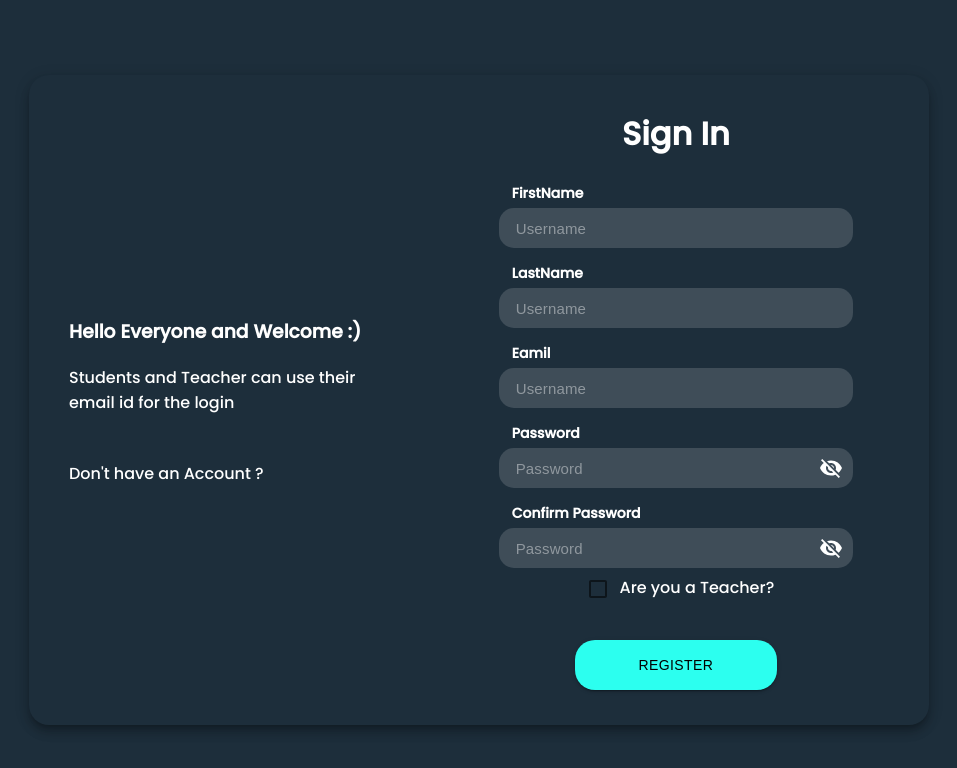
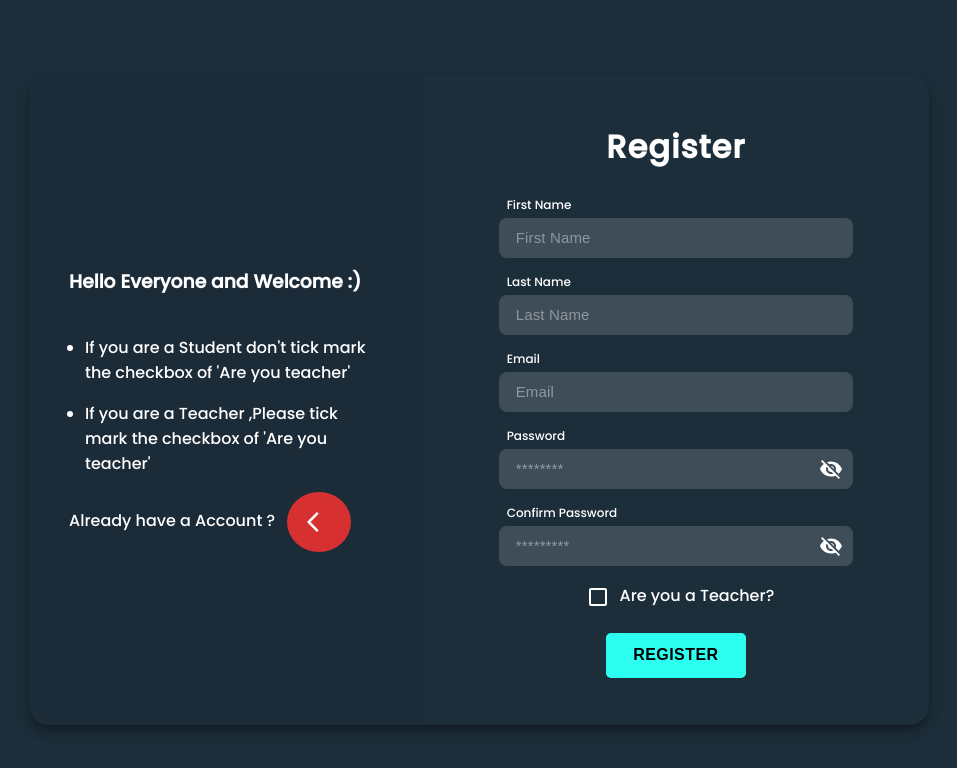
Before and after one commit to ATOM03/MidTermEvalution, a React (Create React App) app: page /register in a window 1280 px wide. Shown: the top 768 px of the page, without its empty margins (161-1118 px from the left). Built offline with nearby package versions, Linux system fonts and the light colour scheme; a web font is replaced by a local one.

Commit message:
Project completed

```diff
--- a/src/Components/FormCreation/Login/Login.js
+++ b/src/Components/FormCreation/Login/Login.js
@@ -282,7 +282,7 @@ function Login(props) {
                   <h3>Email</h3>
                   <div className={inClassStyle.search}>
                     <InputBase
-                      placeholder="Username"
+                      placeholder="Email"
                       classes={{
                         root: inClassStyle.rootInput,
                         input: inClassStyle.input,
--- a/src/Components/FormCreation/register/Register.js
+++ b/src/Components/FormCreation/register/Register.js
@@ -7,10 +7,17 @@ import {
   makeStyles,
   fade,
   Checkbox,
+  Snackbar,
 } from "@material-ui/core";
+import MuiAlert from "@material-ui/lab/Alert";
 import { Visibility, VisibilityOff } from "@material-ui/icons";
+import ArrowBackIosIcon from "@material-ui/icons/ArrowBackIos";
 import axios from "axios";
 import "./Register.scss";
+
+function Alert(props) {
+  return <MuiAlert elevation={6} variant="filled" {...props} />;
+}
 
 const useStyle = makeStyles((theme) => ({
   loginButton: {
@@ -70,8 +77,9 @@ const useStyle = makeStyles((theme) => ({
     // alignItems: "center",
     marginTop: "15px",
     "& h3": {
-      margin: "0 0 4px 13px",
-      fontSize: "14px",
+      margin: "0 0 4px 8px",
+      fontSize: "12px",
+      fontWeight: "400",
     },
   },
   root: {
@@ -86,48 +94,20 @@ const useStyle = makeStyles((theme) => ({
     fontFamily: "poppins",
   },
   LoginButton: {
-    marginTop: "30px",
+    marginTop: "15px",
     width: "40%",
     display: "flex",
     justifyContent: "center",
   },
   loginbuttonStyle: {
-    width: "100%",
-    height: "50px",
+    width: "140px",
+    height: "45px",
     padding: "6px 16px",
     backgroundColor: " #2CFFEF",
     color: "black",
-    borderRadius: "20px",
-    fontFamily: "arial",
-  },
-  orFooter: {
-    display: "flex",
-    flexBasis: "100%",
-    alignItems: "center",
-    color: "white",
-    margin: "40px 0 30px 0",
-    width: "100%",
-    "&::before,&::after": {
-      content: "''",
-      flexGrow: "1",
-      background: "grey",
-      height: "1px",
-      fontSize: "0px",
-      lineHeight: "1px",
-      margin: "0px 8px",
-    },
-  },
-  RegImg: {
-    display: "flex",
-    justifyContent: "flex-end",
-    width: "100%",
-    height: "89%",
-    marginTop: "35px",
-    "& img": {
-      width: "80%",
-      height: "79%",
-      marginLeft: "50px",
-    },
+    borderRadius: "8px",
+    fontFamily: "Poppins",
+    fontWeight: "600",
   },
   Flexbox: {
     width: "100%",
@@ -162,13 +142,14 @@ const useStyle = makeStyles((theme) => ({
       display: "flex",
       justifyContent: "center",
       margin: "20px 0 10px 0",
+      letterSpacing: "1px",
     },
   },
   search: {
     // width: "50%",
     height: "40px",
     display: "flex",
-    borderRadius: "15px",
+    borderRadius: "8px",
     backgroundColor: fade(theme.palette.common.white, 0.15),
     "&:hover": {
       backgroundColor: fade(theme.palette.common.white, 0.25),
@@ -185,6 +166,8 @@ const useStyle = makeStyles((theme) => ({
 
 function Register(props) {
   const inClassStyle = useStyle();
+  const [open, setOpen] = useState(false);
+  const [message, setMessage] = useState("");
   const [firstName, setFirstName] = useState("");
   const [lastName, setLastName] = useState("");
   const [email, setEmail] = useState("");
@@ -195,6 +178,22 @@ function Register(props) {
   const [passwordVisible, setPasswordVisible] = useState(false);
   const [confirmPasswordVisible, setConfirmPasswordVisible] = useState(false);
   const getData = () => {
+    if (firstName === "") {
+      setOpen(true);
+      setMessage("Enter The First Name");
+    } else if (lastName === "") {
+      setOpen(true);
+      setMessage("Enter The Last Name");
+    } else if (email === "") {
+      setOpen(true);
+      setMessage("Enter The Email");
+    } else if (password === "") {
+      setOpen(true);
+      setMessage("Enter The First Name");
+    } else if (confirmPassword === "") {
+      setOpen(true);
+      setMessage("Enter The First Name");
+    } else {
       axios
         .post("http://localhost:8000/register", {
           firstName,
@@ -205,8 +204,18 @@ function Register(props) {
           isTeacher,
         })
         .then((res) => {
+          console.log(res);
+          if (res.data.payload) {
             setStatus(res.data.payload.success);
+          } else {
+            setOpen(true);
+            setMessage(res.data.message);
+          }
+        })
+        .catch((error) => {
+          console.log(error);
         });
+    }
   };
   const texttopassword = (id) => {
     var x = document.getElementById(id);
@@ -225,33 +234,40 @@ function Register(props) {
               <div className="innerRegisterFormText">
                 <div style={{ padding: "0 40px" }}>
                   <h3>Hello Everyone and Welcome :)</h3>
+                  <ul style={{ padding: "5px 0 0 16px" }}>
+                    <li>
                       <p>
-                    Students and Teacher can use their email id for the login
+                        If you are a Student don't tick mark the checkbox of
+                        'Are you teacher'
                       </p>
+                    </li>
+                    <li>
+                      <p>
+                        If you are a Teacher ,Please tick mark the checkbox of
+                        'Are you teacher'
+                      </p>
+                    </li>
+                  </ul>
 
-                  <div
-                    className="SignUP"
-                    style={{
-                      flexDirection: "row",
-                      width: "85%",
-                      justifyContent: "space-between",
-                    }}
-                  >
+                  <div className="LogIN">
                     {" "}
-                    <p>Don't have an Account ?</p>
-                    <Link to="/register">
-                      <Button> {/* <ArrowForwardIosIcon /> */}</Button>
+                    <p>Already have a Account ?</p>
+                    <Link to="/">
+                      <Button>
+                        {" "}
+                        <ArrowBackIosIcon />
+                      </Button>
                     </Link>
                   </div>
                 </div>
               </div>
-              <form className={inClassStyle.loginForm}>
-                <h1>Sign In</h1>
+              <form className={inClassStyle.loginForm} id="registerForm">
+                <h1>Register</h1>
                 <div className={inClassStyle.inputFlexColumn}>
-                  <h3>FirstName</h3>
+                  <h3>First Name</h3>
                   <div className={inClassStyle.search}>
                     <InputBase
-                      placeholder="Username"
+                      placeholder="First Name"
                       classes={{
                         root: inClassStyle.rootInput,
                         input: inClassStyle.input,
@@ -265,10 +281,10 @@ function Register(props) {
                   </div>
                 </div>
                 <div className={inClassStyle.inputFlexColumn}>
-                  <h3>LastName</h3>
+                  <h3>Last Name</h3>
                   <div className={inClassStyle.search}>
                     <InputBase
-                      placeholder="Username"
+                      placeholder="Last Name"
                       classes={{
                         root: inClassStyle.rootInput,
                         input: inClassStyle.input,
@@ -282,10 +298,10 @@ function Register(props) {
                   </div>
                 </div>
                 <div className={inClassStyle.inputFlexColumn}>
-                  <h3>Eamil</h3>
+                  <h3>Email</h3>
                   <div className={inClassStyle.search}>
                     <InputBase
-                      placeholder="Username"
+                      placeholder="Email"
                       classes={{
                         root: inClassStyle.rootInput,
                         input: inClassStyle.input,
@@ -303,7 +319,7 @@ function Register(props) {
                   <div className={inClassStyle.search}>
                     <InputBase
                       id="registerPassword"
-                      placeholder="Password"
+                      placeholder="********"
                       classes={{
                         root: inClassStyle.rootInput,
                         input: inClassStyle.input,
@@ -345,7 +361,7 @@ function Register(props) {
                   <div className={inClassStyle.search}>
                     <InputBase
                       id="registerConfirmPassword"
-                      placeholder="Password"
+                      placeholder="*********"
                       classes={{
                         root: inClassStyle.rootInput,
                         input: inClassStyle.input,
@@ -382,21 +398,20 @@ function Register(props) {
                     )}
                   </div>
                 </div>
-                <div>
+                <div className="teacherCheckbox">
                   <Checkbox
                     checked={isTeacher}
                     onChange={() => setIsTeacher((prev) => !prev)}
-                    color="primary"
                     inputProps={{ "aria-label": "primary checkbox" }}
                   />
                   Are you a Teacher?
                 </div>
-                <div className={inClassStyle.LoginButton}>
+                <div className={inClassStyle.LoginButton} id="RegisterButton">
                   <Button
-                    variant="contained"
-                    classes={{
-                      root: inClassStyle.loginbuttonStyle,
-                    }}
+                    // variant="contained"
+                    // classes={{
+                    //   root: inClassStyle.loginbuttonStyle,
+                    // }}
                     onClick={getData}
                   >
                     Register
@@ -406,6 +421,19 @@ function Register(props) {
             </div>
           </Card>
         </div>
+        <Snackbar
+          open={open}
+          autoHideDuration={6000}
+          onClose={() => setOpen(false)}
+          anchorOrigin={{
+            vertical: "top",
+            horizontal: "right",
+          }}
+        >
+          <Alert onClose={() => setOpen(false)} severity="error">
+            {message}
+          </Alert>
+        </Snackbar>
       </div>
     );
   } else if (status === true) {
--- a/src/Components/FormCreation/register/Register.scss
+++ b/src/Components/FormCreation/register/Register.scss
@@ -30,6 +30,55 @@
       display: flex;
       justify-content: center;
       align-items: center;
+      background: #1b2b38;
+      .LogIN {
+        display: flex;
+        flex-direction: row;
+        width: 90%;
+        justify-content: space-between;
+        a {
+          text-decoration: none;
+          color: white;
+          .MuiButton {
+            &-root {
+              background: #d63031;
+              width: 60px;
+              height: 60px;
+              border-radius: 60%;
+              color: white;
+            }
+          }
+        }
+      }
+    }
+  }
+  #registerForm {
+    .teacherCheckbox {
+      margin-top: 10px;
+      .MuiCheckbox {
+        &-root {
+          color: white;
+        }
+      }
+      .Mui-checked {
+        color: #2cffef;
+      }
+    }
+  }
+  #RegisterButton {
+    .MuiButton {
+      &-root {
+        color: black;
+        width: 140px;
+        height: 45px;
+        padding: 6px 16px;
+        font-family: arial;
+        border-radius: 5px;
+        background-color: #2cffef;
+        font-size: 16px;
+        font-weight: 600;
+        // margin-top: 20px;
+      }
     }
   }
 }
--- a/src/Components/teacher/dashboard/Dashboad.js
+++ b/src/Components/teacher/dashboard/Dashboad.js
@@ -18,6 +18,13 @@ import Courses from "./Courses";
 const useStyle = makeStyles((theme) => ({
   root: {
     backgroundColor: "rgba(255, 255, 255, 0.15);",
+  },
+  paperScrollPaper: {
+    background: "#1d2e3b",
+    color: "white",
+    fontFamily: "Poppins",
+    borderRadius: "10px",
+    padding: "20px",
   },
 }));
 
@@ -46,7 +53,15 @@ function Dashboad(props) {
   console.log(courses);
   if (status === false) {
     return (
-      <div>
+      <div
+        style={{
+          width: "100%",
+          height: "100%",
+          display: "flex",
+          justifyContent: "center",
+          alignItems: "center",
+        }}
+      >
         <CircularProgress />
       </div>
     );
@@ -96,6 +111,7 @@ function Dashboad(props) {
             onClose={() => setOpen(false)}
             aria-labelledby="alert-dialog-title"
             aria-describedby="alert-dialog-description"
+            classes={{ paperScrollPaper: classes.paperScrollPaper }}
           >
             <DialogTitle id="alert-dialog-title">
               <h3 style={{ margin: "0" }}>Add a New Course</h3>
@@ -103,7 +119,12 @@ function Dashboad(props) {
             <DialogContent>
               <DialogContentText id="alert-dialog-description">
                 <div
-                  style={{ display: "flex", justifyContent: "space-between" }}
+                  style={{
+                    display: "flex",
+                    justifyContent: "space-between",
+                    color: "white",
+                    fontFamily: "Poppins",
+                  }}
                 >
                   <div>
                     <h4>Course Name</h4>
@@ -119,7 +140,12 @@ function Dashboad(props) {
                   </div>
                 </div>
                 <div
-                  style={{ display: "flex", justifyContent: "space-between" }}
+                  style={{
+                    display: "flex",
+                    justifyContent: "space-between",
+                    color: "white",
+                    fontFamily: "Poppins",
+                  }}
                 >
                   <div>
                     <h4>Course Code</h4>
@@ -135,7 +161,12 @@ function Dashboad(props) {
                   </div>
                 </div>
                 <div
-                  style={{ display: "flex", justifyContent: "space-between" }}
+                  style={{
+                    display: "flex",
+                    justifyContent: "space-between",
+                    color: "white",
+                    fontFamily: "Poppins",
+                  }}
                 >
                   <div>
                     <h4>Semester</h4>
@@ -155,7 +186,7 @@ function Dashboad(props) {
             </DialogContent>
             <DialogActions>
               <Button
-                style={{ background: "#3742fa", color: "white" }}
+                style={{ background: "#2cffef", color: "black" }}
                 onClick={async () => {
                   await axios
                     .post("http://localhost:8000/course/addCourse", {
@@ -177,7 +208,7 @@ function Dashboad(props) {
                 Add
               </Button>
               <Button
-                style={{ background: "#3742fa", color: "white" }}
+                style={{ background: "#2cffef", color: "black" }}
                 onClick={() => setOpen(false)}
                 color="primary"
                 autoFocus
--- a/src/Components/teacher/dashboard/Dashboard.scss
+++ b/src/Components/teacher/dashboard/Dashboard.scss
@@ -75,16 +75,18 @@
   display: -ms-flexbox;
   display: flex;
   border-radius: 8px;
-  background-color: rgba(255, 255, 255, 0.15);
+  // background-color: rgba(255, 255, 255, 0.15);
   width: 60%;
   justify-content: center;
   align-items: center;
+
   .MuiInputBase {
     &-input {
       background: rgba(0, 0, 0, 0.15);
       height: 20px;
       border-radius: 8px;
       padding: 7px 15px;
+      color: white;
     }
   }
 }
--- a/src/Components/teacher/sideBar/Sidebar.scss
+++ b/src/Components/teacher/sideBar/Sidebar.scss
@@ -3,7 +3,8 @@
   height: 100%;
   width: 300px;
   left: 0;
-  background: white;
+  background: #1d2e3b;
+  color: white;
   box-shadow: 0px 5px 5px -3px rgba(0, 0, 0, 0.2),
     0px 8px 10px 1px rgba(0, 0, 0, 0.14), 0px 3px 14px 2px rgba(0, 0, 0, 0.12);
 
@@ -34,7 +35,7 @@
 
           a {
             text-decoration: none;
-            color: black;
+            color: white;
             display: flex;
             /* justify-content: center; */
             align-items: center;
@@ -76,6 +77,7 @@
         font-size: 20px;
         font-weight: 600;
         font-family: "Poppins";
+        color: white;
       }
     }
   }
--- a/src/Components/teacher/student/Student.js
+++ b/src/Components/teacher/student/Student.js
@@ -15,17 +15,33 @@ import {
   Breadcrumbs,
   Link,
   Typography,
+  makeStyles,
 } from "@material-ui/core";
 import MuiAlert from "@material-ui/lab/Alert";
 // import "rsuite-table/dist/css/rsuite-table.css";
 import "./Student.scss";
 import axios from "axios";
 
+const useStyle = makeStyles((theme) => ({
+  root: {
+    backgroundColor: "rgba(255, 255, 255, 0.15);",
+  },
+  paperScrollPaper: {
+    background: "#1d2e3b",
+    color: "white",
+    fontFamily: "Poppins",
+    borderRadius: "10px",
+    padding: "20px",
+    width: "700px",
+  },
+}));
+
 function Alert(props) {
   return <MuiAlert elevation={6} variant="filled" {...props} />;
 }
 
 function Student(props) {
+  const classes = useStyle();
   const [status, setStatus] = useState(false);
   const { courseName, semester, courseCode } = useParams();
   const [data, setData] = useState([]);
@@ -168,6 +184,7 @@ function Student(props) {
             onClose={() => setOpen(false)}
             aria-labelledby="alert-dialog-title"
             aria-describedby="alert-dialog-description"
+            classes={{ paperScrollPaper: classes.paperScrollPaper }}
           >
             <DialogTitle id="alert-dialog-title">
               <h3 style={{ margin: "0" }}>Add a New Student</h3>
@@ -175,7 +192,12 @@ function Student(props) {
             <DialogContent>
               <DialogContentText id="alert-dialog-description">
                 <div
-                  style={{ display: "flex", justifyContent: "space-between" }}
+                  style={{
+                    display: "flex",
+                    justifyContent: "space-between",
+                    color: "white",
+                    fontFamily: "Poppins",
+                  }}
                 >
                   <div>
                     <h4>Student Name</h4>
@@ -191,7 +213,12 @@ function Student(props) {
                   </div>
                 </div>
                 <div
-                  style={{ display: "flex", justifyContent: "space-between" }}
+                  style={{
+                    display: "flex",
+                    justifyContent: "space-between",
+                    color: "white",
+                    fontFamily: "Poppins",
+                  }}
                 >
                   <div>
                     <h4>Roll Number</h4>
@@ -208,7 +235,12 @@ function Student(props) {
                   </div>
                 </div>
                 <div
-                  style={{ display: "flex", justifyContent: "space-between" }}
+                  style={{
+                    display: "flex",
+                    justifyContent: "space-between",
+                    color: "white",
+                    fontFamily: "Poppins",
+                  }}
                 >
                   <div>
                     <h4>Email</h4>
@@ -225,7 +257,12 @@ function Student(props) {
                   </div>
                 </div>
                 <div
-                  style={{ display: "flex", justifyContent: "space-between" }}
+                  style={{
+                    display: "flex",
+                    justifyContent: "space-between",
+                    color: "white",
+                    fontFamily: "Poppins",
+                  }}
                 >
                   <div>
                     <h4>Course</h4>
@@ -242,7 +279,12 @@ function Student(props) {
                   </div>
                 </div>
                 <div
-                  style={{ display: "flex", justifyContent: "space-between" }}
+                  style={{
+                    display: "flex",
+                    justifyContent: "space-between",
+                    color: "white",
+                    fontFamily: "Poppins",
+                  }}
                 >
                   <div>
                     <h4>Course Name</h4>
@@ -259,7 +301,12 @@ function Student(props) {
                   </div>
                 </div>
                 <div
-                  style={{ display: "flex", justifyContent: "space-between" }}
+                  style={{
+                    display: "flex",
+                    justifyContent: "space-between",
+                    color: "white",
+                    fontFamily: "Poppins",
+                  }}
                 >
                   <div>
                     <h4>Semester</h4>
@@ -276,7 +323,12 @@ function Student(props) {
                   </div>
                 </div>
                 <div
-                  style={{ display: "flex", justifyContent: "space-between" }}
+                  style={{
+                    display: "flex",
+                    justifyContent: "space-between",
+                    color: "white",
+                    fontFamily: "Poppins",
+                  }}
                 >
                   <div>
                     <h4>Internal Marks</h4>
@@ -293,7 +345,12 @@ function Student(props) {
                   </div>
                 </div>
                 <div
-                  style={{ display: "flex", justifyContent: "space-between" }}
+                  style={{
+                    display: "flex",
+                    justifyContent: "space-between",
+                    color: "white",
+                    fontFamily: "Poppins",
+                  }}
                 >
                   <div>
                     <h4>External Marks</h4>
@@ -310,7 +367,12 @@ function Student(props) {
                   </div>
                 </div>
                 <div
-                  style={{ display: "flex", justifyContent: "space-between" }}
+                  style={{
+                    display: "flex",
+                    justifyContent: "space-between",
+                    color: "white",
+                    fontFamily: "Poppins",
+                  }}
                 >
                   <div>
                     <h4>Attendance</h4>
@@ -327,7 +389,12 @@ function Student(props) {
                   </div>
                 </div>
                 <div
-                  style={{ display: "flex", justifyContent: "space-between" }}
+                  style={{
+                    display: "flex",
+                    justifyContent: "space-between",
+                    color: "white",
+                    fontFamily: "Poppins",
+                  }}
                 >
                   <div>
                     <h4>Total Classess</h4>
@@ -347,7 +414,7 @@ function Student(props) {
             </DialogContent>
             <DialogActions>
               <Button
-                style={{ background: "#3742fa", color: "white" }}
+                style={{ background: "#2cffef", color: "black" }}
                 onClick={async () => {
                   await axios
                     .post("http://localhost:8000/student/addStudent", {
@@ -382,7 +449,7 @@ function Student(props) {
                 Add
               </Button>
               <Button
-                style={{ background: "#3742fa", color: "white" }}
+                style={{ background: "#2cffef", color: "black" }}
                 onClick={() => setOpen(false)}
                 color="primary"
                 autoFocus
```
Also changed, not shown: src/Components/student/dashBoard/StudentDashboard.js (+52 -5 lines), src/Components/student/semesterReport/SemesterReport.scss (+40 -2 lines), 1 other file (tests, documents, lock files or other folders). Lines whose indentation alone changed are shown as unchanged.
